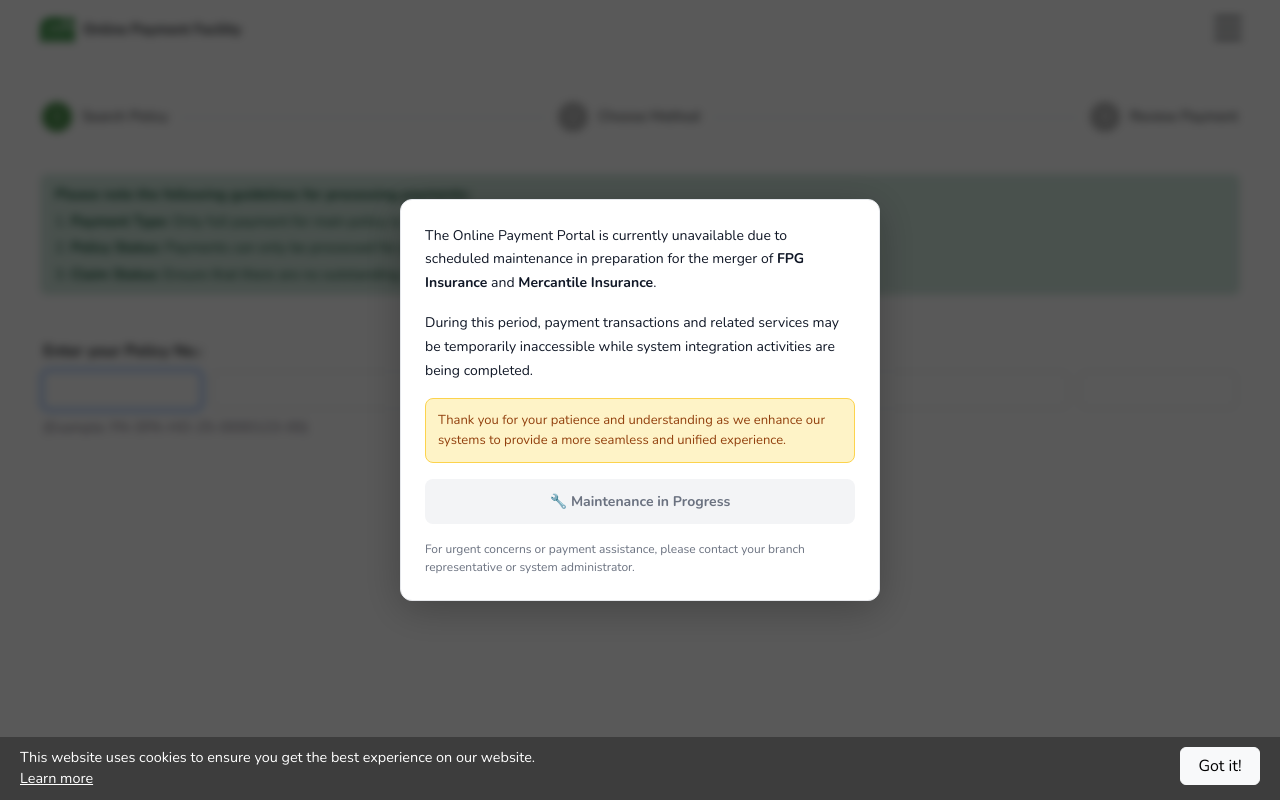
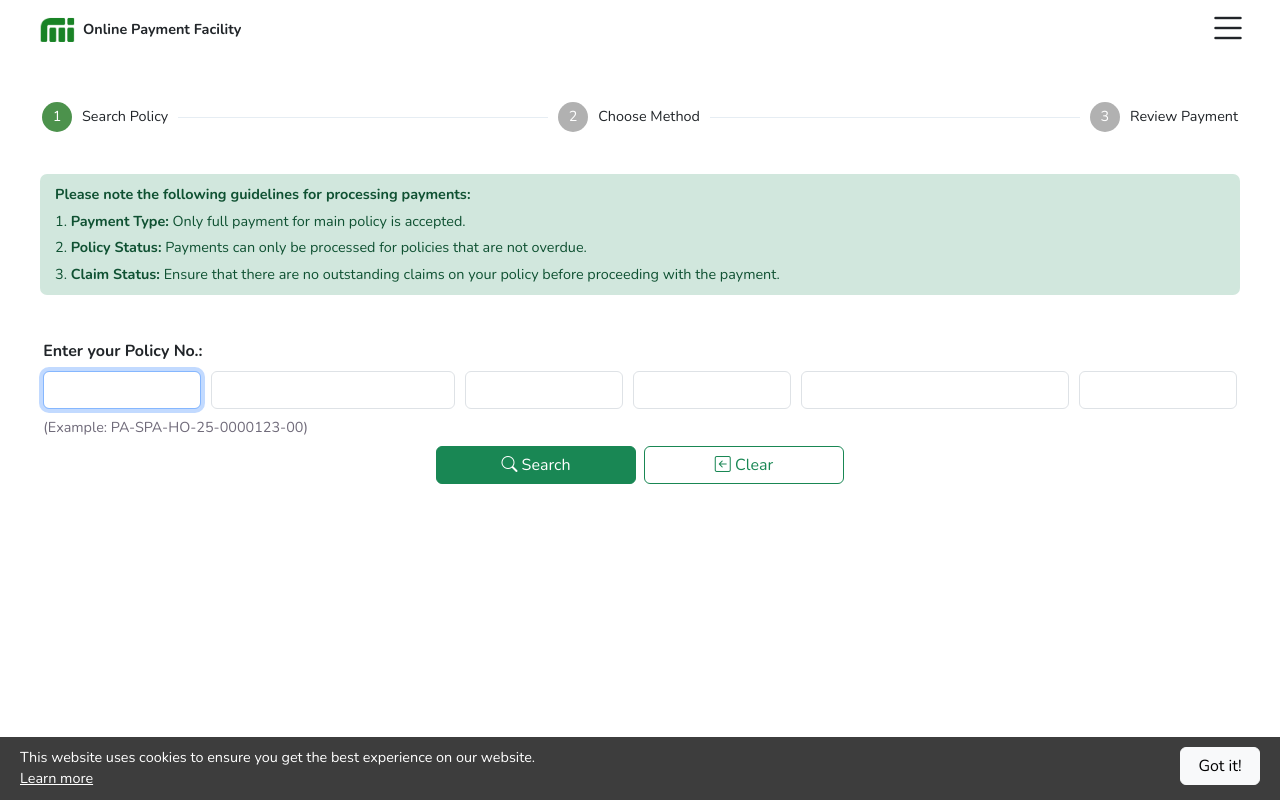
Before and after one commit to miciadmin/online-payment-prod, a React (Vite) app: page / in a window 1280 px wide. Built offline with nearby package versions, Linux system fonts and the light colour scheme.

Commit message:
Revert back to MIC

```diff
--- a/src/component/step1.jsx
+++ b/src/component/step1.jsx
@@ -363,7 +363,7 @@ function Step1() {
                 )*/}
                 {/* ── End Announcement Modal ── */}
 
-                {showAnnouncement && (
+                {/*showAnnouncement && (
                     <div style={{
                         position: 'fixed', inset: 0, top: 0, left: 0, right: 0, bottom: 0,
                         zIndex: 9999,
@@ -381,7 +381,6 @@ function Step1() {
                             overflow: 'hidden',
                             border: '1px solid #e5e7eb',
                         }}>
-                            {/* Body */}
                             <div style={{ padding: '24px', display: 'flex', flexDirection: 'column', gap: '16px' }}>
                                 <p style={{ fontSize: '14px', lineHeight: '1.7', margin: 0, color: '#111827' }}>
                                     The Online Payment Portal is currently unavailable due to scheduled maintenance
@@ -432,7 +431,7 @@ function Step1() {
                             </div>
                         </div>
                     </div>
-                )}
+                )*/}
 
                 <div className="right-container">
                     <div className="action-container2">
```
